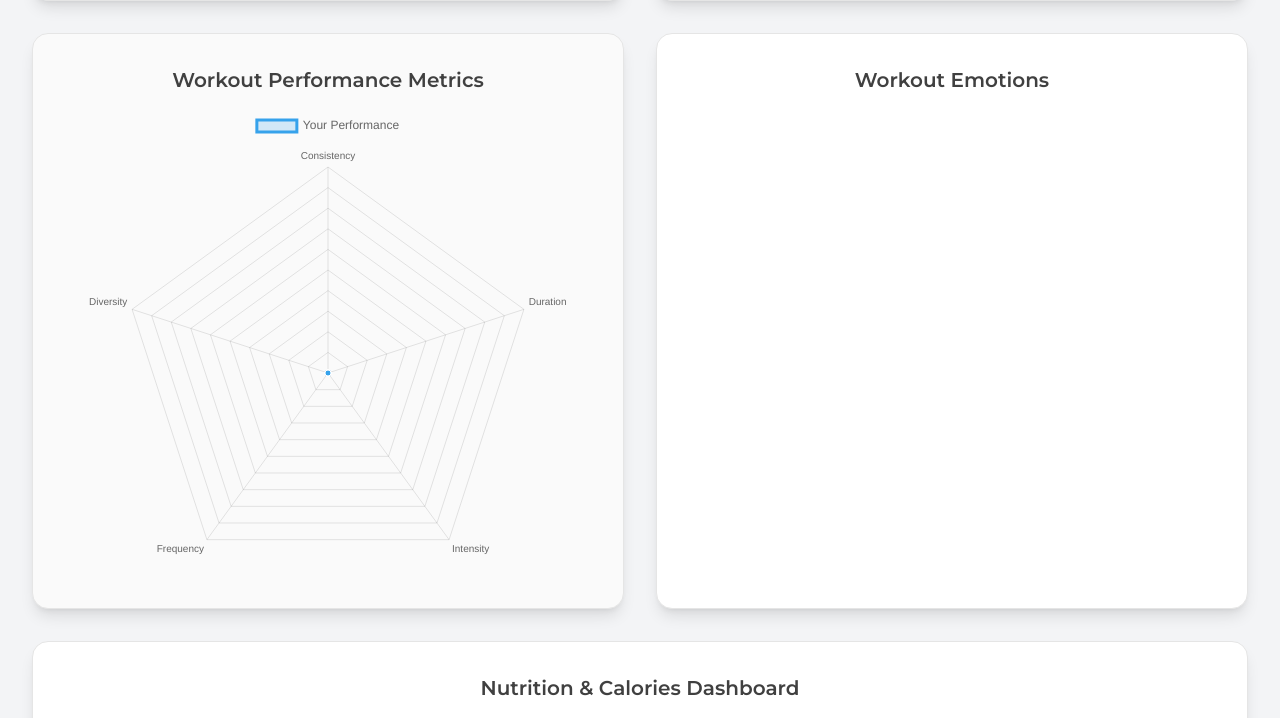
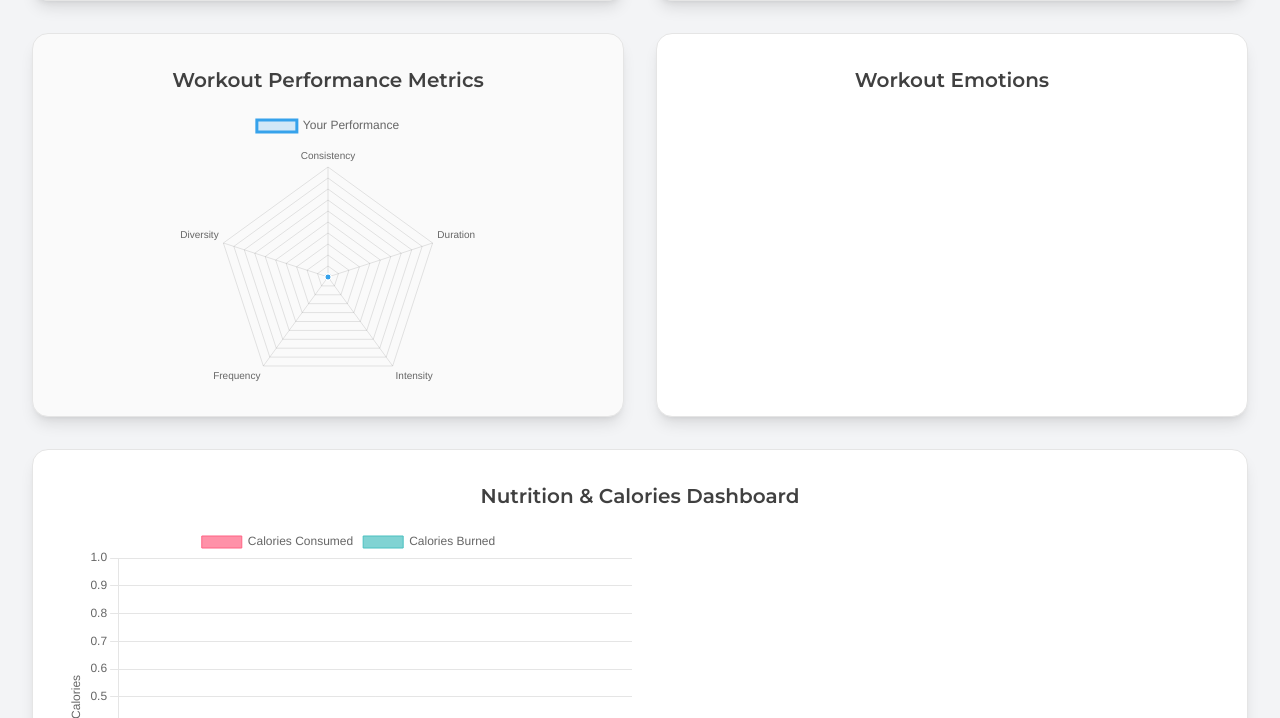
Before and after one commit to KunyangS/fittrack-webapp, a Flask app: page /visualise in a window 1280 px wide. Shown: the part 1740-2458 px from the top of the page. Run offline with Flask 3, Linux system fonts and the light colour scheme; the visitor is signed in with stand-in values (Sample User, id 1); data comes from the database, SQL or seed files in the repository; data that the repository does not hold is empty; a map, chart or similar area stays blank; some libraries are stand-ins or nearby versions.

Commit message:
Reduce height of performance and emotion charts for improved layout consistency

```diff
--- a/templates/visualise.html
+++ b/templates/visualise.html
@@ -132,7 +132,7 @@
     </div>
 
     <!-- Performance Radar Chart -->
-    <div class="bg-neutral-50 dark:bg-neutral-800 p-6 sm:p-8 rounded-2xl shadow-lg border border-neutral-200 dark:border-neutral-700 h-[30rem] md:h-[36rem]">
+    <div class="bg-neutral-50 dark:bg-neutral-800 p-6 sm:p-8 rounded-2xl shadow-lg border border-neutral-200 dark:border-neutral-700 h-[20rem] md:h-[24rem]">
       <h3 class="text-xl font-heading font-semibold mb-4 text-center text-neutral-700 dark:text-neutral-200">Workout Performance Metrics</h3>
       <div class="relative h-[calc(100%-2rem)]">
         <canvas id="performanceRadarChart"></canvas>
@@ -140,7 +140,7 @@
     </div>
 
     <!-- Emotion Chart (New) -->
-    <div class="bg-white dark:bg-neutral-800 p-6 sm:p-8 rounded-2xl shadow-lg border border-neutral-200 dark:border-neutral-700 hover:shadow-xl transition-shadow duration-300 h-[30rem] md:h-[36rem]">
+    <div class="bg-white dark:bg-neutral-800 p-6 sm:p-8 rounded-2xl shadow-lg border border-neutral-200 dark:border-neutral-700 hover:shadow-xl transition-shadow duration-300 h-[20rem] md:h-[24rem]">
       <h3 class="text-xl font-heading font-semibold mb-4 text-center text-neutral-700 dark:text-neutral-200">Workout Emotions</h3>
       <div class="relative h-[calc(100%-2rem)]">
         <canvas id="emotionChart"></canvas>
```
